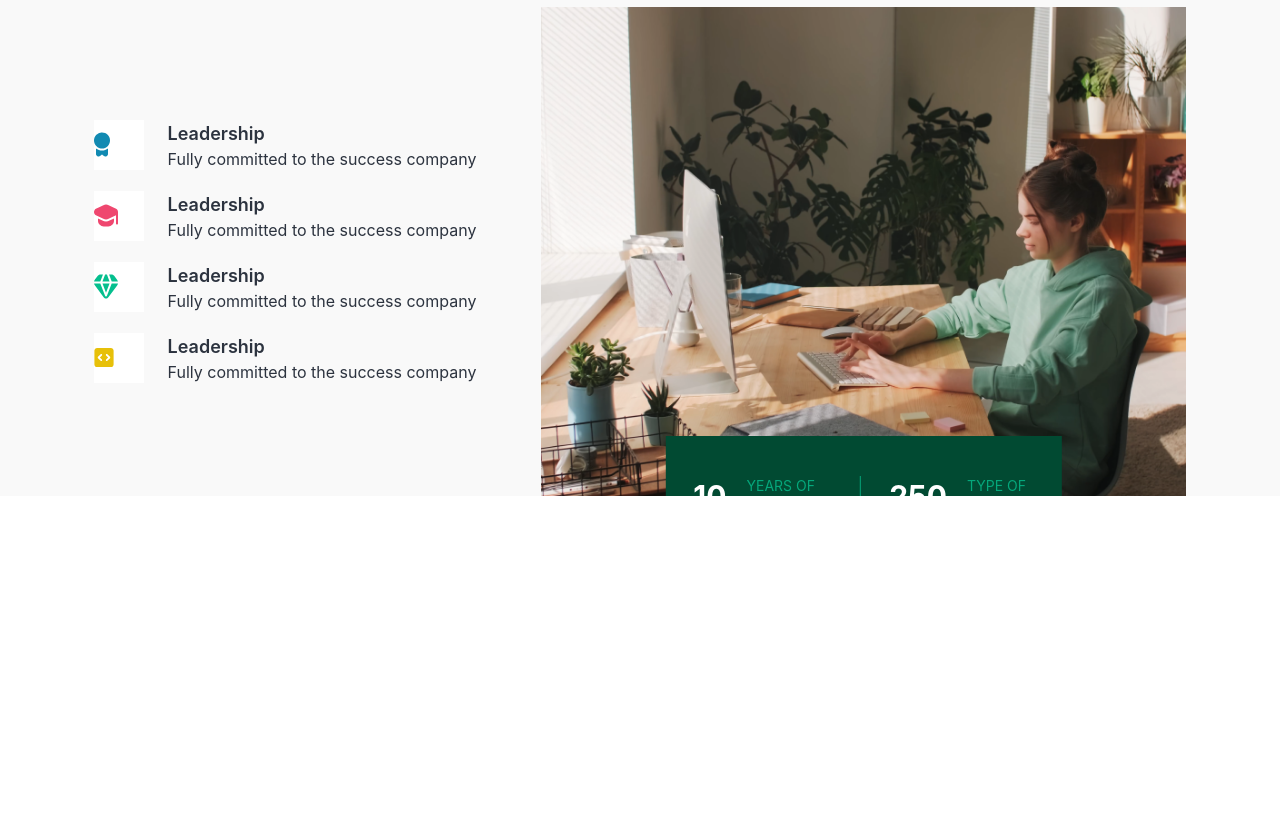
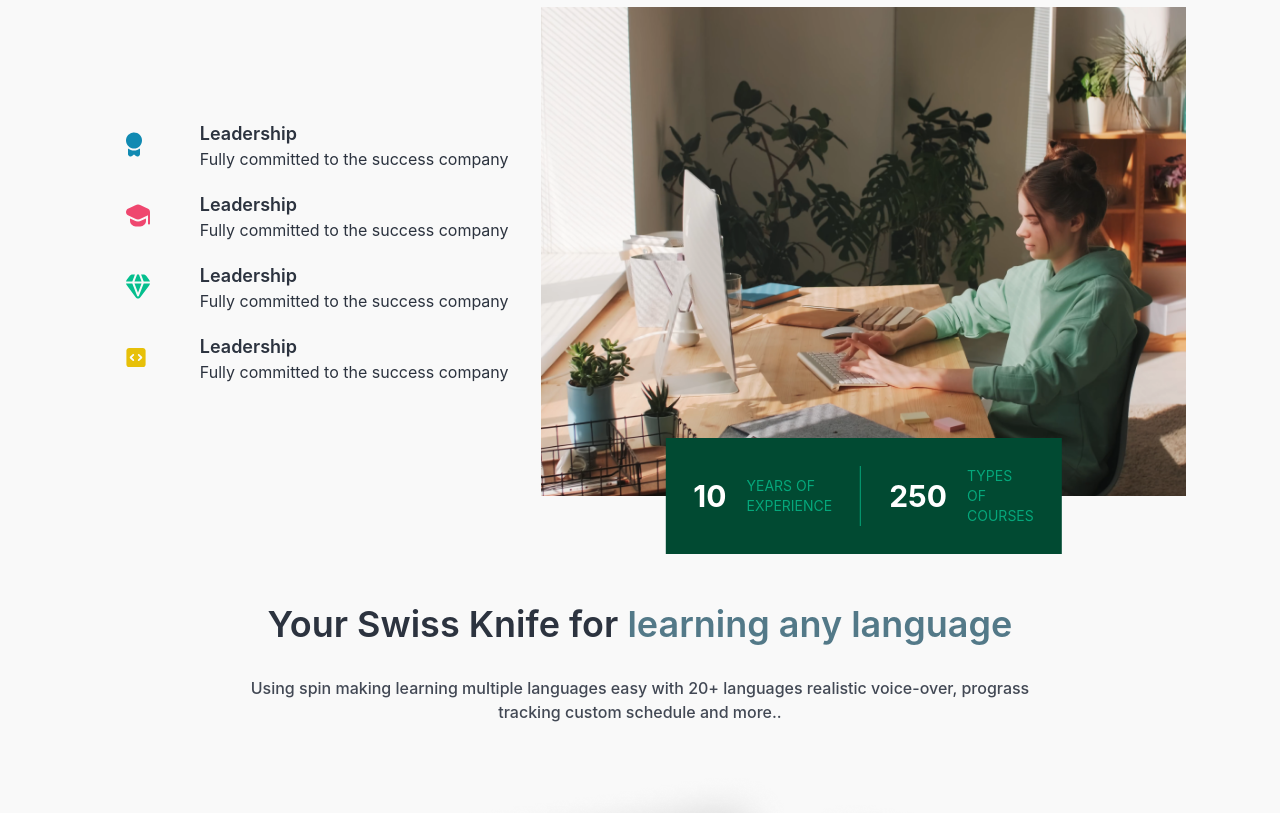
Before and after one commit to AjoyKumarPujari/StudyNotion, a React (Create React App) app: page / in a window 1280 px wide. Shown: the part 1920-2733 px from the top of the page. Before the commit the page ends 2416 px from the top, so only its background shows below. Built offline with nearby package versions, Linux system fonts and the light colour scheme.

Commit message:
Learning language section added

```diff
--- a/src/components/core/HomePage/LearningLanguageSection.jsx
+++ b/src/components/core/HomePage/LearningLanguageSection.jsx
@@ -1,8 +1,50 @@
 import React from 'react'
+import Highlighttext from './Highlighttext'
+import Know_your_progress from '../../../assets/Images/Know_your_progress.png'
+import compare_with_others from '../../../assets/Images/Compare_with_others.png'
+import plan_your_lessions from  '../../../assets/Images/Plan_your_lessons.png'
+import CTAButton from '../../../components/core/HomePage/Button'
 
- const LearningLanguageSection = () => {
+
+
+const LearningLanguageSection = () => {
   return (
-    <div>LearningLanguageSection</div>
+    <div>
+        <div className='flex flex-col gap-5 items-center justify-center'>
+            <div className='text-4xl font-semibold text-center mt-20'>
+              Your Swiss Knife for <Highlighttext text={" learning any language"}/>
+            </div>
+            <div className='text-center text-richblack-600 font-medium mx-auto text-base mt-3 w-[70%]'>
+            Using spin making learning multiple languages easy with 20+ languages realistic voice-over, prograss tracking custom schedule and more..
+            </div>
+            <div className='flex flex-row item-center justify-center mt-5'>
+                <img
+                  src={Know_your_progress}
+                  alt="KnowYourProgressImage"
+                  className='object-contain -mr-32'
+                />
+                <img
+                  src={compare_with_others}
+                  alt="CompareWithOthersImage"
+                  className='object-contain  -mr-32'
+                />
+                <img
+                  src={plan_your_lessions}
+                  alt="PlanYourLessionsImage"
+                  className='object-contain'
+                />
+
+            </div>
+            <div className='w-fit text-center justify-center mb-10'>
+              <CTAButton active={true} linkto={"/signup"}>
+                  <div>
+                    Learn more
+                  </div>
+              </CTAButton>
+            </div>
+        </div>
+
+    </div>
   )
 }
 
--- a/src/components/core/HomePage/TimelineSection.jsx
+++ b/src/components/core/HomePage/TimelineSection.jsx
@@ -31,12 +31,12 @@
   return (
     <div>
       <div className='flex flex-row gap-15 items-center'>
-        <div className='w-[45%] flex flex-col gap-5'>
+        <div className='w-[45%] flex flex-col gap-5 items-center'>
           {
             timelineSection.map( (element, index)=> {
               return (
                   <div className='flex flex-row gap-6' key={index}>
-                    <div className='w-[50px] h-[50px] bg-white flex items-center'>
+                    <div className='w-[50px] h-[50px]  flex items-center '>
                       <img src={element.Logo}/>
                     </div>
 
@@ -55,14 +55,14 @@
             className='shadow-white object-cover h-fit'
             />
 
-            <div className='absolute left-[50%] translate-x-[-50%] translate-y-[-50%] bg-caribbeangreen-700 flex flex-row text-white uppercase py-10'>
+            <div className='absolute left-[50%] translate-x-[-50%] translate-y-[-50%] bg-caribbeangreen-700 flex flex-row text-white uppercase py-7'>
                 <div className='flex flex-row gap-5 items-center border-r border-caribbeangreen-300 px-7'>
                   <p className='text-3xl font-bold'>10</p>
                   <p className='text-caribbeangreen-300 text-sm'>Years of Experience</p>
                 </div>
                 <div className='flex gap-5 items-center px-7'>
                 <p className='text-3xl font-bold'>250</p>
-                  <p className='text-caribbeangreen-300 text-sm'>Type of Courses</p>
+                  <p className='text-caribbeangreen-300 text-sm'>Types of Courses</p>
                 </div>
             </div>
         </div>
--- a/src/pages/Home.jsx
+++ b/src/pages/Home.jsx
@@ -168,7 +168,7 @@
                 </div>
 
                 <TimelineSection />
-
+                <LearningLanguageSection/>
 
               </div>
 
```
